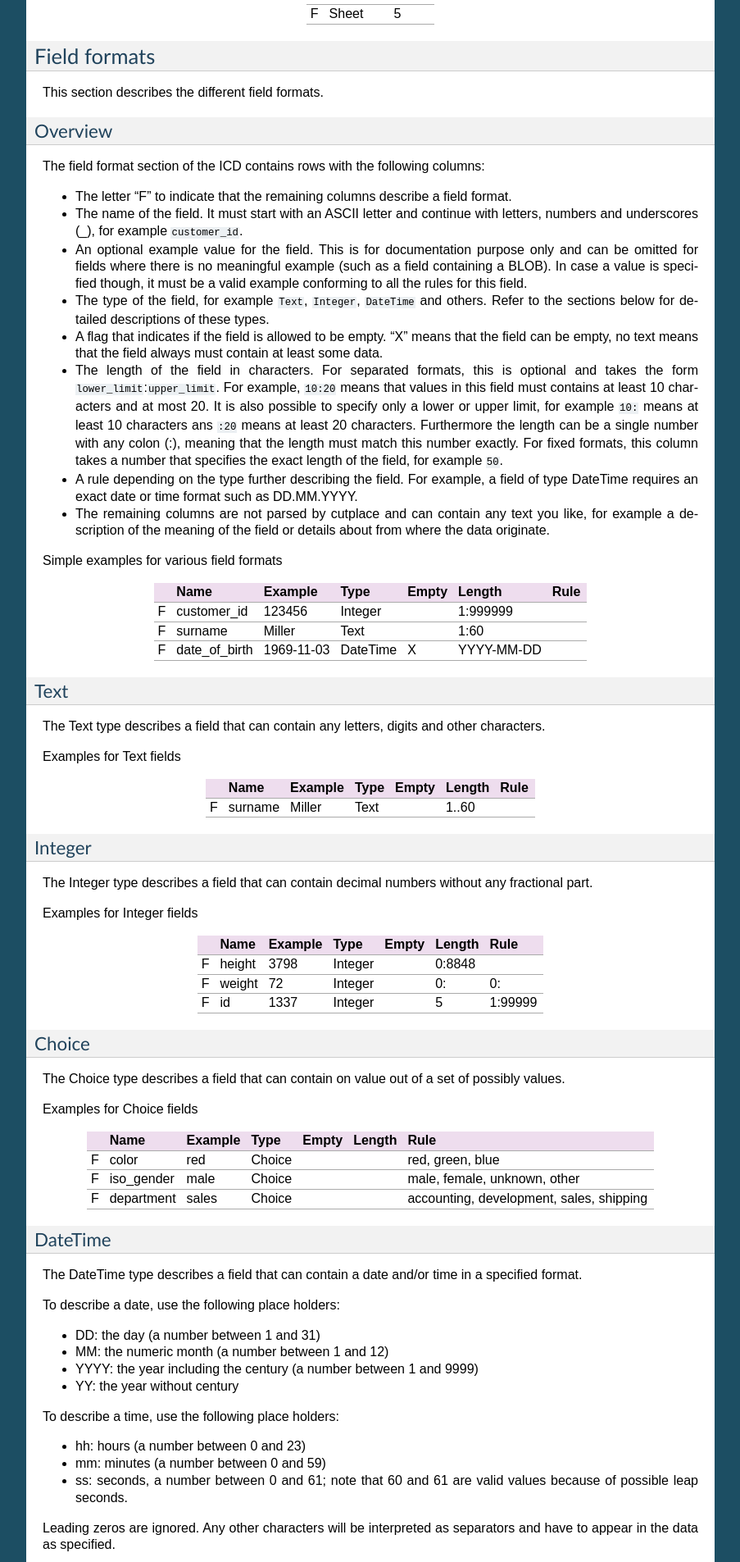
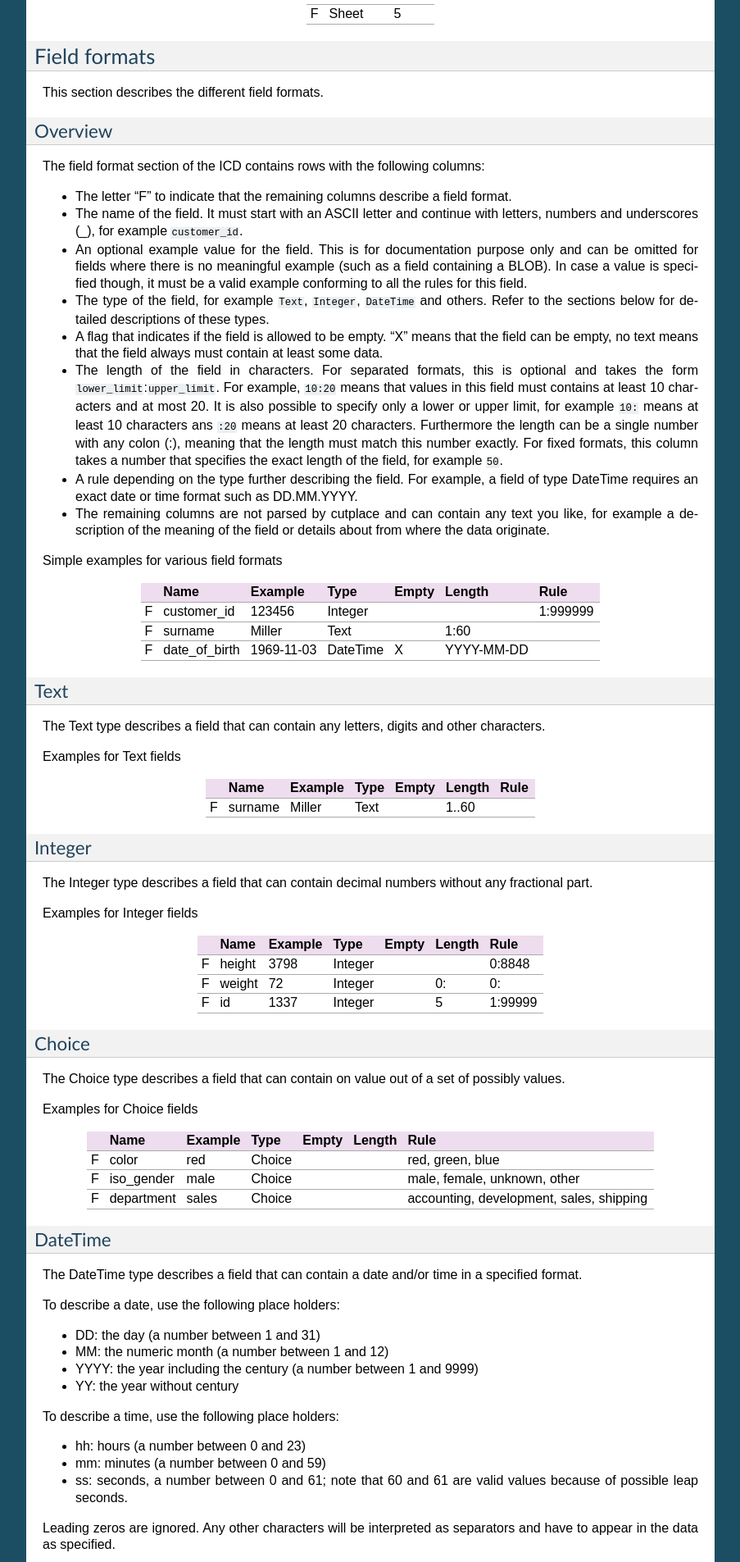
Before and after one commit to roskakori/cutplace, a Sphinx documentation site: the page built from docs/writing-an-icd.rst, in a window 1280 px wide. Shown: the part 3892-5797 px from the top of the page at 82% size, without its empty margins (198-1101 px from the left). Built offline with Sphinx 7.4.7, drawn with Linux system fonts in a browser that asks for light colours.

Commit message:
Fixed broken examples.

```diff
--- a/docs/writing-an-icd.rst
+++ b/docs/writing-an-icd.rst
@@ -296,13 +296,13 @@ The field format section of the ICD contains rows with the following columns:
 
 Simple examples for various field formats
 
-==  =============  ==========  ========  ======  ==========  ====
+==  =============  ==========  ========  ======  ==========  ========
 ..  Name           Example     Type      Empty   Length      Rule
-==  =============  ==========  ========  ======  ==========  ====
-F   customer_id    123456      Integer           1:999999
+==  =============  ==========  ========  ======  ==========  ========
+F   customer_id    123456      Integer                       1:999999
 F   surname        Miller      Text              1:60
 F   date_of_birth  1969-11-03  DateTime  X       YYYY-MM-DD
-==  =============  ==========  ========  ======  ==========  ====
+==  =============  ==========  ========  ======  ==========  ========
 
 Text
 ----
@@ -329,7 +329,7 @@ Examples for Integer fields
 ==  ======  =======  =======  =====  ======  =======
 ..  Name    Example  Type     Empty  Length  Rule
 ==  ======  =======  =======  =====  ======  =======
-F   height  3798     Integer         0:8848
+F   height  3798     Integer                 0:8848
 F   weight  72       Integer         0:      0:
 F   id      1337     Integer         5       1:99999
 ==  ======  =======  =======  =====  ======  =======
```
